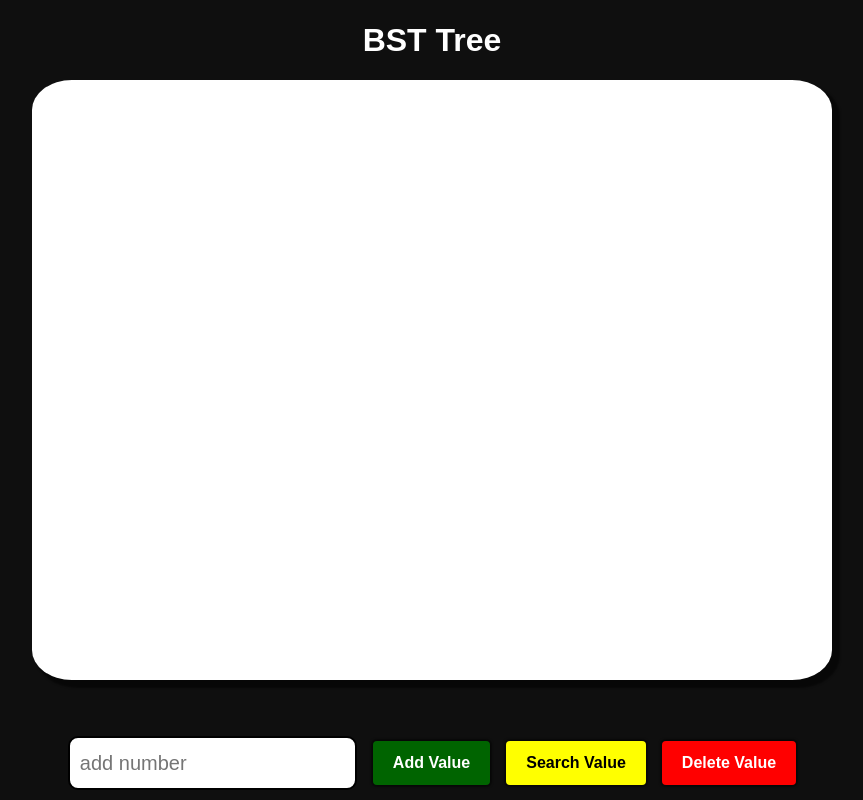
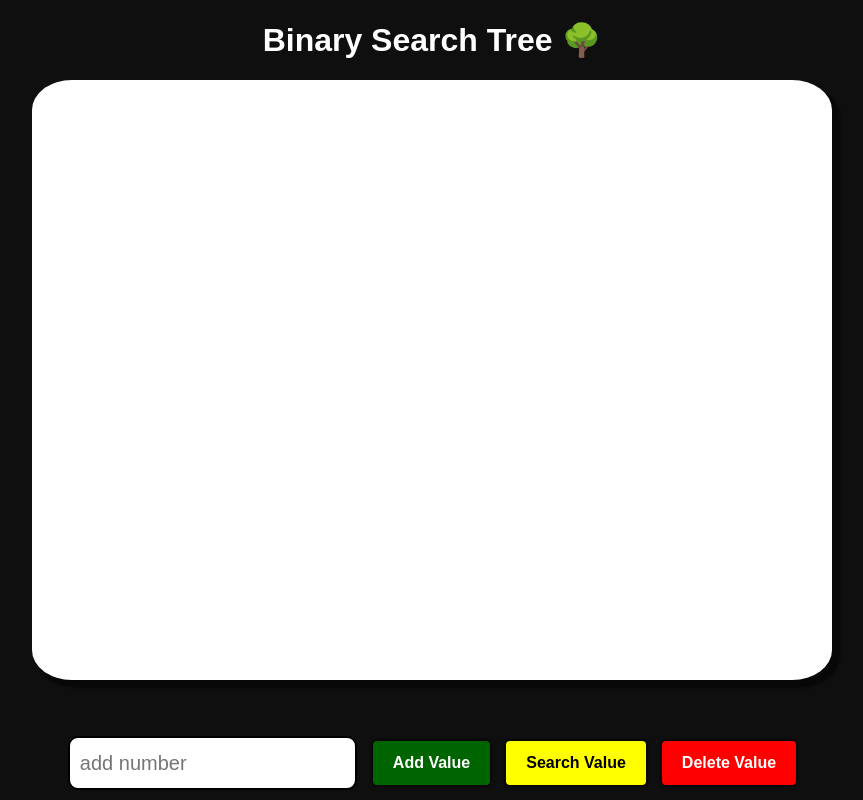
Before and after one commit to 3boudi/AVL-BST, a plain HTML site: page index.html in a window 1280 px wide. Shown: the whole page, without its empty margins (208-1071 px from the left). Drawn offline with Linux system fonts and the light colour scheme.

Commit message:
fix: change header title

```diff
--- a/index.html
+++ b/index.html
@@ -9,7 +9,7 @@
 	</head>
 
 	<body>
-		<h1>BST Tree</h1>
+		<h1>Binary Search Tree 🌳</h1>
 
 		<canvas id="canvas" width="800" height="600"></canvas>
 
```
